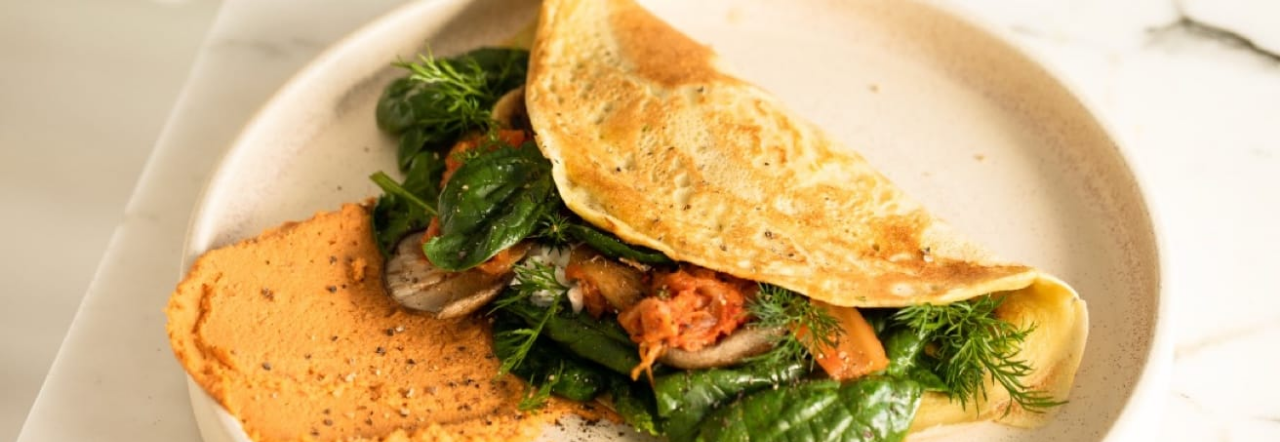
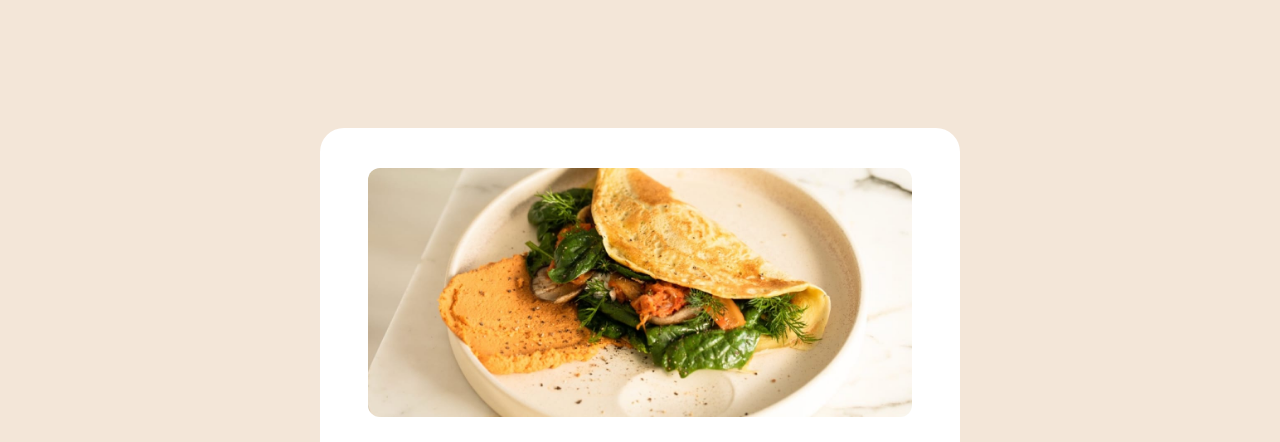
Before and after one commit to luckyszakul0/FM-Recipe-page, a plain HTML site: page index.html in a window 1280 px wide. Shown: the top 442 px of the page. Drawn offline with Linux system fonts and the light colour scheme.

Commit message:
Added breakpoints and their styles

```diff
--- a/index.html
+++ b/index.html
@@ -11,7 +11,7 @@
 
   <div class="container">
 
-    <img src="./assets/images/image-omelette.jpeg" alt="Image of an omelette with green veggies and herbs">
+    <img src="./assets/images/image-omelette.jpeg" alt="Image of an omelette with green veggies and herbs" class="image-omelette">
 
     <main class="section--text main-content">
       <section class="introduction">
@@ -57,22 +57,14 @@
         <h2 class="section--heading">Nutrition</h2>
         <p class="nutrition--text">The table below shows nutritional values per serving without the additional fillings.</p>
         <div class="nutrition--grid">
-          <!-- <div> -->
             <p>Calories</p>
             <span class="nutrition--value">277kcal</span>
-          <!-- </div> -->
-          <!-- <div> -->
             <p>Carbs</p>
             <span class="nutrition--value">0g</span>
-          <!-- </div> -->
-          <!-- <div> -->
             <p>Protein</p>
             <span class="nutrition--value">20g</span>
-          <!-- </div> -->
-          <!-- <div> -->
             <p class="last-element">Fat</p>
             <span class="nutrition--value last-element">22g</span>
-          <!-- </div> -->
         </div>
       </section>
     </main>
--- a/scss/styles/_base.scss
+++ b/scss/styles/_base.scss
@@ -8,15 +8,16 @@ body{
 
 .container{
     background-color: $white;
+    max-width: 735px;
 }
 
 .main-content{
     padding: 2.5rem 2rem;
-    @include flex(center, center, column, 2rem);
+    @include flex(center, flex-start, column, 2rem);
 }
 
 .introduction{
-    @include flex(center, center, column, 1.5rem);
+    @include flex(center, flex-start, column, 1.5rem);
 }
 
 li{
@@ -63,6 +64,8 @@ li{
 }
 
 .nutrition{
+    width: 100%;
+
     &--text{
         margin-bottom: 1.5rem;
     }
@@ -98,3 +101,32 @@ li{
 .attribution a{
     color: hsl(228, 45%, 44%);
 }
+
+
+// Tablet styles
+@media only screen and (min-width: 400px) {
+    .container{
+        width: 80%;
+        margin: 8rem 0;
+        border-radius: 1.5rem;
+    }
+
+    .image-omelette{
+        margin: 2.5rem auto;
+        margin-bottom: 0;
+        text-align: center;
+        width: 85%;
+        border-radius: 0.75rem;
+    }
+
+    .attribution{
+        background-color: $stone100;
+    }
+}
+
+//Desktop styles
+@media only screen and (min-width: 1200px) {
+    .container{
+        width: 50%;
+    }
+}
```
Also changed, not shown: css/main.min.css, 1 other file.
